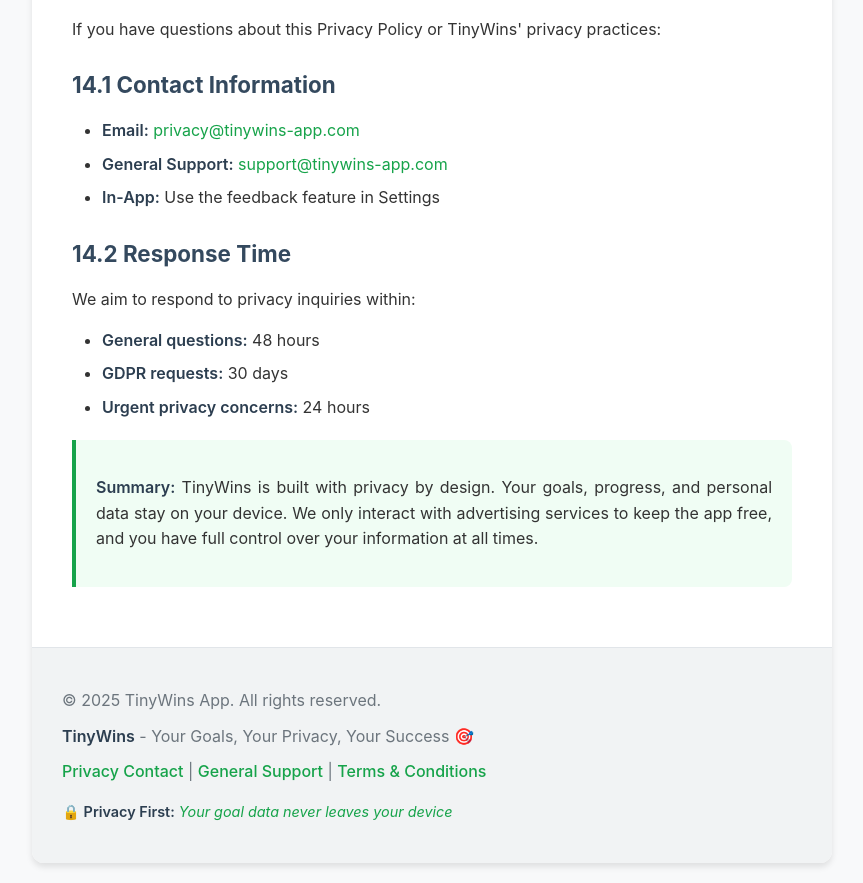
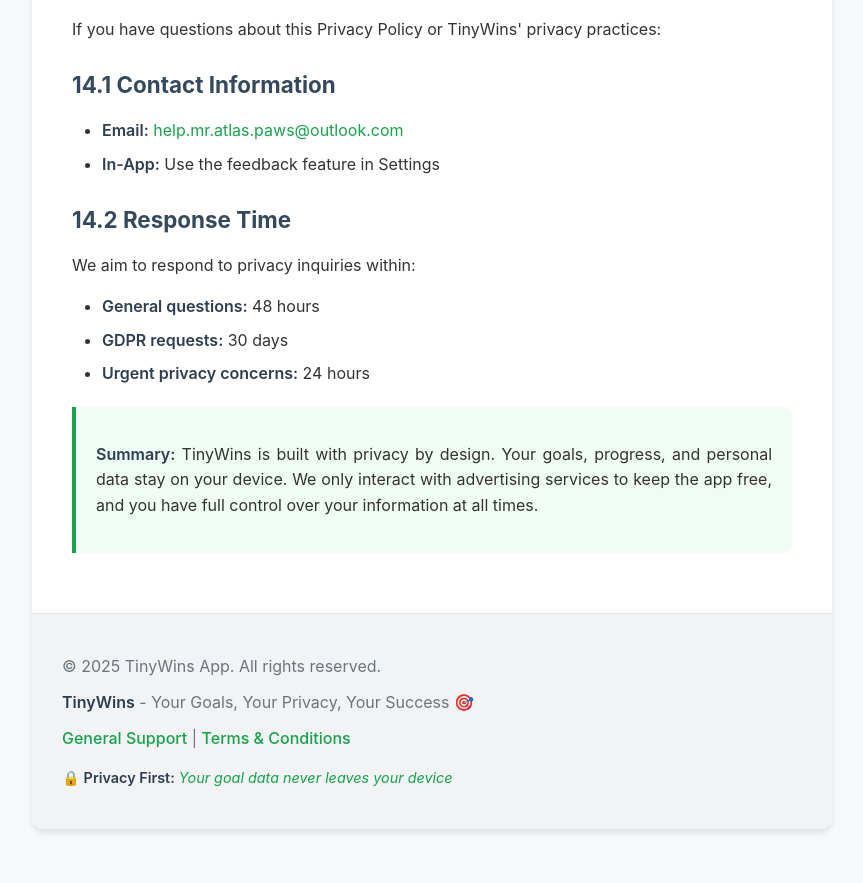
Before and after one commit to mratlaspaws-cmyk/TinyGoals, a plain HTML site: page Privacy Policy.html in a window 1280 px wide. Shown: the part 8582-9465 px from the top of the page, without its empty margins (208-1071 px from the left). After the commit the page ends 9431 px from the top, so only its background shows below. Drawn offline with Linux system fonts and the light colour scheme.

Commit message:
Update Privacy Policy.html

```diff
--- a/Privacy Policy.html
+++ b/Privacy Policy.html
@@ -3,7 +3,7 @@
 <head>
     <meta charset="UTF-8">
     <meta name="viewport" content="width=device-width, initial-scale=1.0">
-    <title>Privacy Policy - TinyWins App</title>
+    <title>Privacy Policy - TinyWins</title>
     <meta name="description" content="Privacy Policy for the TinyWins goal tracking mobile application">
     <style>
         * {
@@ -519,8 +519,7 @@
 
             <h3>14.1 Contact Information</h3>
             <ul>
-                <li><strong>Email:</strong> <a href="mailto:privacy@tinywins-app.com">privacy@tinywins-app.com</a></li>
-                <li><strong>General Support:</strong> <a href="mailto:support@tinywins-app.com">support@tinywins-app.com</a></li>
+                <li><strong>Email:</strong> <a href="help.mr.atlas.paws@outlook.com">help.mr.atlas.paws@outlook.com</a></li>
                 <li><strong>In-App:</strong> Use the feedback feature in Settings</li>
             </ul>
 
@@ -541,9 +540,8 @@
             <p>&copy; 2025 TinyWins App. All rights reserved.</p>
             <p><strong>TinyWins</strong> - Your Goals, Your Privacy, Your Success 🎯</p>
             <p>
-                <a href="mailto:privacy@tinywins-app.com">Privacy Contact</a> |
-                <a href="mailto:support@tinywins-app.com">General Support</a> |
-                <a href="tinywins-terms.html">Terms & Conditions</a>
+                <a href="mailto:help.mr.atlas.paws@outlook.com">General Support</a> |
+                <a href="Terms and Conditions.html">Terms & Conditions</a>
             </p>
             <p style="font-size: 0.9rem; margin-top: 15px; color: #16A34A;">
                 <strong>🔒 Privacy First:</strong> <em>Your goal data never leaves your device</em>
```
